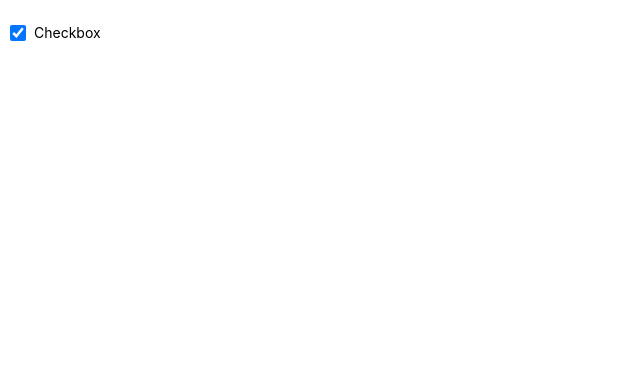
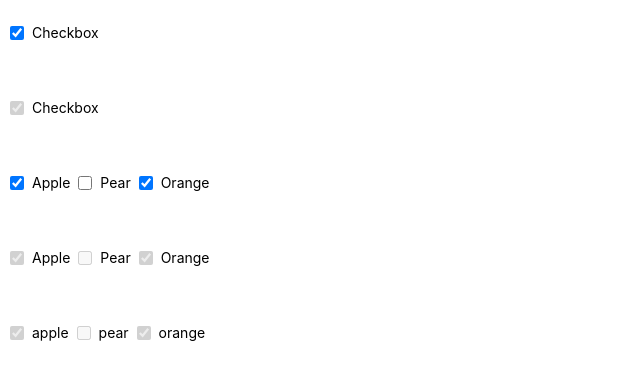
Before and after one commit to leigp555/hut-ui, a Vue app: page /#/ in a window 1280 px wide. Shown: the top 380 px of the page, without its empty margins (0-640 px from the left). Built offline with nearby package versions, Linux system fonts and the light colour scheme.

Commit message:
feat: 完成checkbox组件,添加重载功能

```diff
--- a/src/eg/CheckboxEg.vue
+++ b/src/eg/CheckboxEg.vue
@@ -1,20 +1,45 @@
 <template>
   <div class="ui-template-wrap">
     <Checkbox v-model:checked="checked">Checkbox</Checkbox>
+    <Checkbox v-model:checked="checked" disabled>Checkbox</Checkbox>
+    <CheckboxGroup v-model:value="value" :options="options" />
+    <CheckboxGroup v-model:value="value" :options="options" disabled />
+    <CheckboxGroup v-model:value="value" :options="options2" disabled />
   </div>
 </template>
 
 <script setup lang="ts">
-import { ref, watchEffect } from 'vue'
+import { ref, watch } from 'vue'
 import Checkbox from '@/lib/checkbox/Checkbox.vue'
+import CheckboxGroup from '@/lib/checkbox/CheckboxGroup.vue'
 
 const checked = ref(true)
-watchEffect(() => {
+watch(checked, () => {
+  console.log('checked.value')
   console.log(checked.value)
 })
+
+// 复选组示例
+const value = ref<string[]>(['apple', 'orange'])
+const options = [
+  { label: 'Apple', value: 'apple' },
+  { label: 'Pear', value: 'pear' },
+  { label: 'Orange', value: 'orange' }
+]
+
+watch(value, () => {
+  console.log('value.value')
+  console.log(value.value)
+})
+
+// 支持option可以为字符串数组
+const options2 = ['apple', 'pear', 'orange']
 </script>
 
 <style lang="scss">
 .ui-template-wrap {
+  display: flex;
+  flex-direction: column;
+  gap: 50px;
 }
 </style>
--- a/src/lib/checkbox/Checkbox.vue
+++ b/src/lib/checkbox/Checkbox.vue
@@ -1,28 +1,32 @@
+<script setup lang="ts">
+import { withDefaults, defineProps, toRefs } from 'vue'
+
+const emits = defineEmits(['update:checked'])
+const props = withDefaults(defineProps<{ checked?: boolean; disabled?: boolean }>(), {
+  checked: false,
+  disabled: false
+})
+const { checked, disabled } = toRefs(props)
+const onInput = () => {
+  emits('update:checked', !checked.value)
+}
+</script>
+
 <template>
-  <div class="ui-checkbox-wrap">
+  <label class="ui-checkbox-wrap">
     <input
       class="ui-checkbox-input"
       type="checkbox"
       :checked="checked"
       @input="onInput"
       role="checkbox"
+      :disabled="disabled"
     />
-    <span class="ui-checkbox-title"><slot /></span>
-  </div>
+    <span class="ui-checkbox-title">
+      <slot />
+    </span>
+  </label>
 </template>
-
-<script setup lang="ts">
-import { withDefaults, defineProps, toRefs } from 'vue'
-
-const emits = defineEmits(['update:checked'])
-const props = withDefaults(defineProps<{ checked?: boolean }>(), {
-  checked: false
-})
-const { checked } = toRefs(props)
-const onInput = () => {
-  emits('update:checked', !checked.value)
-}
-</script>
 
 <style lang="scss">
 .ui-checkbox-wrap {
@@ -33,6 +37,7 @@ const onInput = () => {
   > .ui-checkbox-input {
     width: 1em;
     height: 1em;
+    font-size: 14px;
   }
   > .ui-checkbox-title {
     font-size: 14px;
--- /dev/null
+++ b/src/lib/checkbox/CheckboxGroup.vue
@@ -0,0 +1,102 @@
+<script setup lang="ts">
+import { withDefaults, defineProps, toRefs } from 'vue'
+
+type Option = {
+  label: string
+  value: string
+}
+
+const props = withDefaults(
+  defineProps<{
+    value?: string[]
+    options?: Option[] | string[]
+    disabled?: boolean
+  }>(),
+  {
+    value: () => [],
+    options: () => [],
+    disabled: false
+  }
+)
+
+const emits = defineEmits(['update:value'])
+const { options, value } = toRefs(props)
+
+const onInput = (item: string | Option) => {
+  if (typeof item === 'string') {
+    if (value.value.indexOf(item) < 0) {
+      emits('update:value', [...value.value, item])
+    } else {
+      const index = value.value.indexOf(item)
+      const newArr = [...value.value]
+      newArr.splice(index, 1)
+      emits('update:value', newArr)
+    }
+  } else if (value.value.indexOf(item.value) < 0) {
+    emits('update:value', [...value.value, item.value])
+  } else {
+    const index = value.value.indexOf(item.value)
+    const newArr = [...value.value]
+    newArr.splice(index, 1)
+    emits('update:value', newArr)
+  }
+}
+
+const checked = (item: string | Option): boolean => {
+  if (typeof item === 'string') {
+    return value.value.indexOf(item) >= 0
+  }
+  if (value.value.indexOf(item) < 0) {
+    return value.value.indexOf(item.value) >= 0
+  }
+  return false
+}
+</script>
+
+<template>
+  <div class="ui-checkboxGroup-wrap">
+    <label class="ui-checkboxGroup-label" v-for="item in options" :key="item">
+      <input
+        class="ui-checkbox-input"
+        type="checkbox"
+        :checked="checked(item)"
+        @input="onInput(item)"
+        role="checkbox"
+        :disabled="disabled"
+      />
+      <span class="ui-checkbox-title">
+        {{ typeof item === 'string' ? item : item.label }}
+      </span>
+    </label>
+  </div>
+</template>
+
+<style lang="scss">
+.ui-checkboxGroup-wrap {
+  display: flex;
+  align-items: center;
+  flex-wrap: wrap;
+  > .ui-checkboxGroup-label {
+    display: flex;
+    align-items: center;
+    font-size: 16px;
+    padding: 4px 0;
+    > .ui-checkbox-input {
+      width: 1em;
+      height: 1em;
+      font-size: 14px;
+    }
+    > .ui-checkbox-title {
+      font-size: 14px;
+      padding: 0 8px;
+      white-space: nowrap;
+      display: flex;
+      align-items: center;
+      vertical-align: center;
+      font-family: -apple-system, BlinkMacSystemFont, Segoe UI, Roboto, Helvetica Neue,
+        Arial, Noto Sans, sans-serif, 'Apple Color Emoji', 'Segoe UI Emoji',
+        Segoe UI Symbol, 'Noto Color Emoji';
+    }
+  }
+}
+</style>
```
